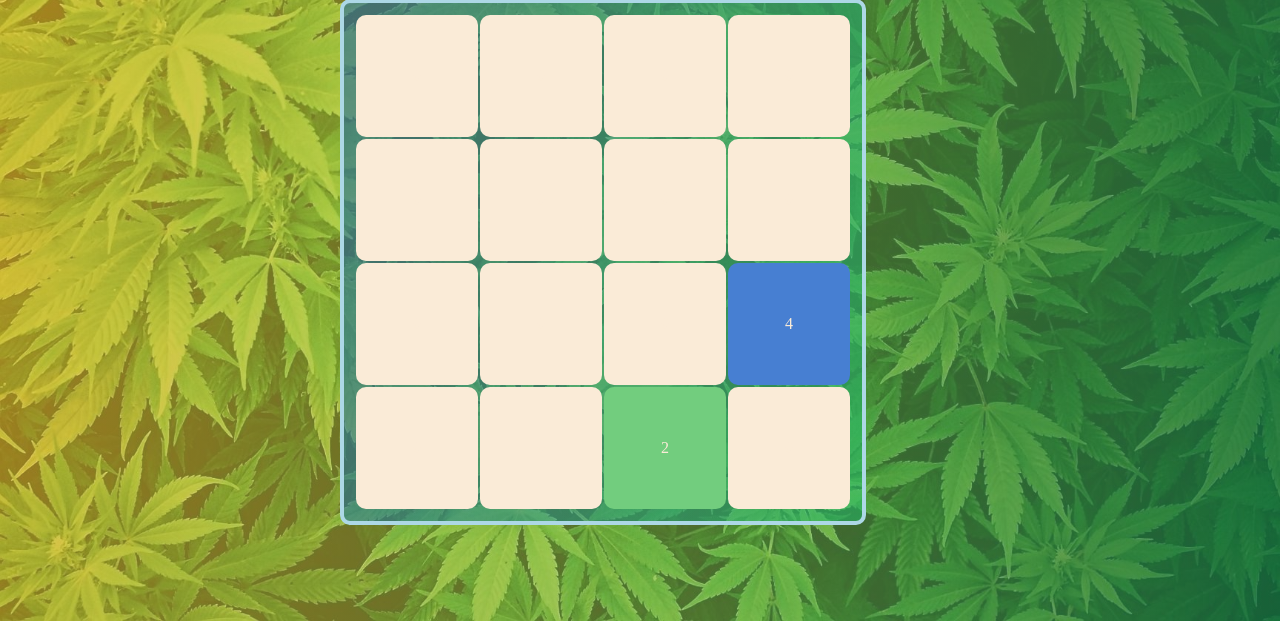
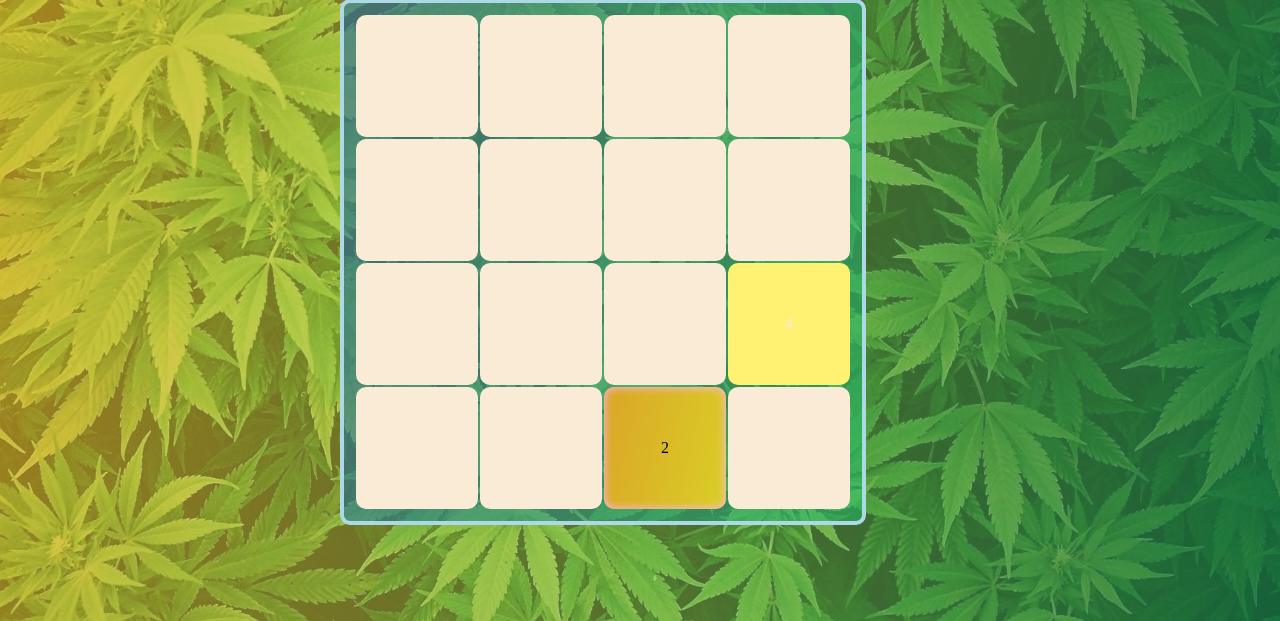
Before and after one commit to EliSparow/my2048, a PHP site: template view/index.html in a window 1280 px wide. Shown: the part 179-800 px from the top of the page. Run offline with PHP 8.4, Linux system fonts and the light colour scheme; the template is opened without the code that fills it, so the values that code supplies are empty.

Commit message:
added sass

```diff
--- a/css/board.css
+++ b/css/board.css
@@ -1,63 +1,52 @@
-/*
-@color-2 = #72CD7E;
-@color-4 = #477FD2;
-@color-8 = #7DBC36;
-@color-16 = #7DBC36;
-@color-32 = #7DBC36;
-@color-64 = #7DBC36;
-@color-128 = #7DBC36;
-@color-256 = #7DBC36;
-@color-512 = #7DBC36;
-@color-1024 = #7DBC36;
-@color-2048 = #7DBC36;
- */
-
 /* Cases */
 .td-0 {
-    background-color: antiquewhite;
-    color: antiquewhite;
-}
+  background-color: antiquewhite;
+  color: antiquewhite; }
+
 /* 2 */
 .td-2 {
-    background-color: #72CD7E;
-}
+  box-shadow: inset 0 0 10px #fdb5fe;
+  background: linear-gradient(283deg, rgba(218,206,39,1) 0%, rgba(218,166,39,1) 100%);
+  color: black; }
+
 /* 4 */
 .td-4 {
-    background-color: #477FD2;
-}
+  background-color: #fff272; }
+
 /* 8 */
 .td-8 {
-    background-color:
-}
+  background-color: #f39731; }
+
 /* 16 */
 .td-16 {
-    background-color:
-}
+  background-color: #f0827b; }
+
 /* 32 */
 .td-32 {
-    background-color:
-}
+  background-color: #e392d4; }
+
 /* 64 */
 .td-64 {
-    background-color:
-}
+  background-color: #ad90bb; }
+
 /* 128 */
 .td-128 {
-    background-color:
-}
+  background-color: #ec5097; }
+
 /* 256 */
 .td-256 {
-    background-color:
-}
+  background-color: #d1e842; }
+
 /* 512 */
 .td-512 {
-    background-color:
-}
+  background-color: #68e5c4; }
+
 /* 1024 */
 .td-1024 {
-    background-color:
-}
+  background-color: #4dac87; }
+
 /* 2048 */
 .td-2048 {
-    background-color:
-}
+  background-color: #75f161; }
+
+/*# sourceMappingURL=board.css.map */
--- /dev/null
+++ b/css/board.scss
@@ -0,0 +1,66 @@
+$color-2 : #fff8a0;
+$color-4 : #fff272;
+$color-8 : #f39731;
+$color-16 :#f0827b;
+$color-32 : #e392d4;
+$color-64: #ad90bb;
+$color-128 : #ec5097;
+$color-256 : #d1e842;
+$color-512 : #68e5c4;
+$color-1024 : #4dac87;
+$color-2048 : #75f161;
+
+$text-color-dark: grey;
+$text-color-light: antiquewhite;
+
+
+/* Cases */
+.td-0 {
+    background-color: antiquewhite;
+    color: antiquewhite;
+}
+/* 2 */
+.td-2 {
+    background-color: $color-2;
+    color: $text-color-dark;
+}
+/* 4 */
+.td-4 {
+    background-color: $color-4;
+}
+/* 8 */
+.td-8 {
+    background-color: $color-8;
+}
+/* 16 */
+.td-16 {
+    background-color:$color-16;
+}
+/* 32 */
+.td-32 {
+    background-color: $color-32;
+}
+/* 64 */
+.td-64 {
+    background-color: $color-64;
+}
+/* 128 */
+.td-128 {
+    background-color: $color-128;
+}
+/* 256 */
+.td-256 {
+    background-color: $color-256;
+}
+/* 512 */
+.td-512 {
+    background-color: $color-512;
+}
+/* 1024 */
+.td-1024 {
+    background-color: $color-1024;
+}
+/* 2048 */
+.td-2048 {
+    background-color: $color-2048;
+}
```
Also changed, not shown: 1 other file.
